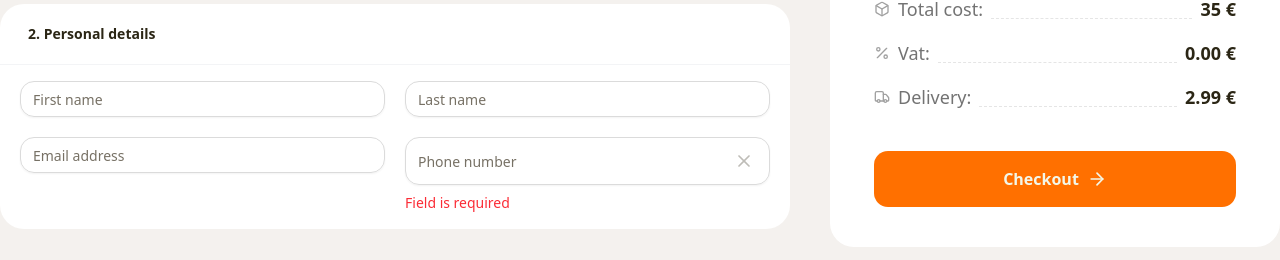
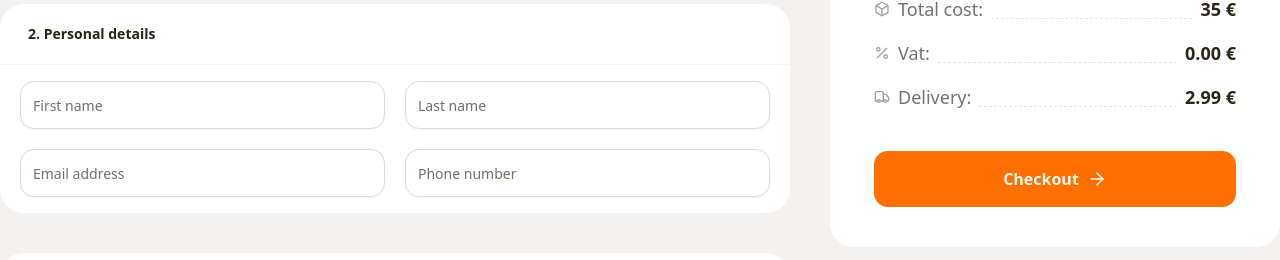
Before and after one commit to Sofroniebruh/pizza-shop, a Next.js app: page /checkout in a window 1280 px wide. Shown: the part 346-606 px from the top of the page. Built offline with nearby package versions, Linux system fonts and the light colour scheme; no server answers.

Commit message:
added personal details validation

```diff
--- a/app/(checkout)/checkout/page.tsx
+++ b/app/(checkout)/checkout/page.tsx
@@ -2,13 +2,13 @@
 
 import Common from "@/components/shared-components/common";
 import { UseCart } from "@/components/hooks/use-cart";
-import { WhiteBoxSide } from "@/components/shared-components/white-box-side";
-import { useForm } from "react-hook-form";
+import { FormProvider, useForm } from "react-hook-form";
 import { CheckoutFormSchema, checkoutFormSchema } from "@/components/form/schema";
 import { zodResolver } from "@hookform/resolvers/zod";
 import { CartForm } from "@/components/form/cart-form";
+import { PersonalDetails } from "@/components/form/personal-details-form";
 import { AddressForm } from "@/components/form/address-form";
-import { PersonalDetails } from "@/components/form/personal-details-form";
+import { WhiteBoxSide } from "@/components/shared-components/white-box-side";
 
 export default function Checkout() {
   const { removeCartItem, items, updateItemQuantity, totalAmount } = UseCart();
@@ -29,9 +29,15 @@ export default function Checkout() {
     updateItemQuantity(id, newQuantity);
   };
 
+  const onSubmit = (data: CheckoutFormSchema) => {
+    console.log(data);
+  };
+
   return (
     <Common className={"mt-10"}>
       <h1 className={"text-3xl font-semibold mb-8"}>Order</h1>
+      <FormProvider {...form}>
+        <form onSubmit={form.handleSubmit(onSubmit)}>
           <div className={"flex gap-10"}>
             <div className={"flex flex-col gap-10 flex-1 mb-20"}>
               <CartForm items={items} onClickCountButton={onClickCountButton} removeCartItem={removeCartItem} />
@@ -42,6 +48,8 @@ export default function Checkout() {
               <WhiteBoxSide total={totalAmount}></WhiteBoxSide>
             </div>
           </div>
+        </form>
+      </FormProvider>
     </Common>
   )
     ;
--- a/components/form/form-input.tsx
+++ b/components/form/form-input.tsx
@@ -4,6 +4,7 @@ import { Input } from "@/components/ui";
 import { ErrorText } from "@/components/form/error-text";
 import React from "react";
 import { ClearButton } from "@/components/form/clear-button";
+import { useFormContext } from "react-hook-form";
 
 interface Props extends React.InputHTMLAttributes<HTMLInputElement> {
   name: string,
@@ -13,17 +14,31 @@ interface Props extends React.InputHTMLAttributes<HTMLInputElement> {
 }
 
 export const FormInput = ({ name, className, label, required, ...props }: Props) => {
+  const {
+    register,
+    formState: { errors },
+    watch,
+    setValue,
+  } = useFormContext();
+
+  const value = watch(name);
+  const errorText = errors[name]?.message?.toString();
+
+  const onClick = () => {
+    setValue(name, "", { shouldValidate: true });
+  };
+
   return (
     <div className={cn(className)}>
       {label && (
         <p className={"font-medium mb2-"}>{label} {required && <RequiredSymbol />}</p>
       )}
       <div className={"relative"}>
-        <Input className={"h-12 text-md rounded-sm"} {...props} />
-        <ClearButton></ClearButton>
+        <Input {...register(name)} className={"h-12 text-md rounded-sm"} {...props} />
+        {value && <ClearButton onClick={onClick}></ClearButton>}
       </div>
 
-      <ErrorText text={"Field is required"} className={"mt-2"} />
+      {errorText && <ErrorText text={errorText} className={"mt-2"} />}
     </div>
   );
 };
--- a/components/form/personal-details-form.tsx
+++ b/components/form/personal-details-form.tsx
@@ -1,14 +1,13 @@
 import { WhiteBlock } from "@/components/shared-components/white-box";
-import { Input } from "@/components/ui";
 import { FormInput } from "@/components/form/form-input";
 
 export const PersonalDetails = () => {
   return (
     <WhiteBlock title={"2. Personal details"}>
       <div className={"grid gap-5 grid-cols-2"}>
-        <Input name={"firstName"} className={"text-base rounded-sm"} placeholder={"First name"}></Input>
-        <Input name={"lastName"} className={"text-base rounded-sm"} placeholder={"Last name"}></Input>
-        <Input name={"email"} className={"text-base rounded-sm"} placeholder={"Email address"}></Input>
+        <FormInput name={"firstName"} className={"text-base rounded-sm"} placeholder={"First name"}></FormInput>
+        <FormInput name={"lastName"} className={"text-base rounded-sm"} placeholder={"Last name"}></FormInput>
+        <FormInput name={"email"} className={"text-base rounded-sm"} placeholder={"Email address"}></FormInput>
         <FormInput name={"phone"} className={"text-base rounded-sm"} placeholder={"Phone number"}></FormInput>
       </div>
     </WhiteBlock>
```
Lines whose indentation alone changed are shown as unchanged.
